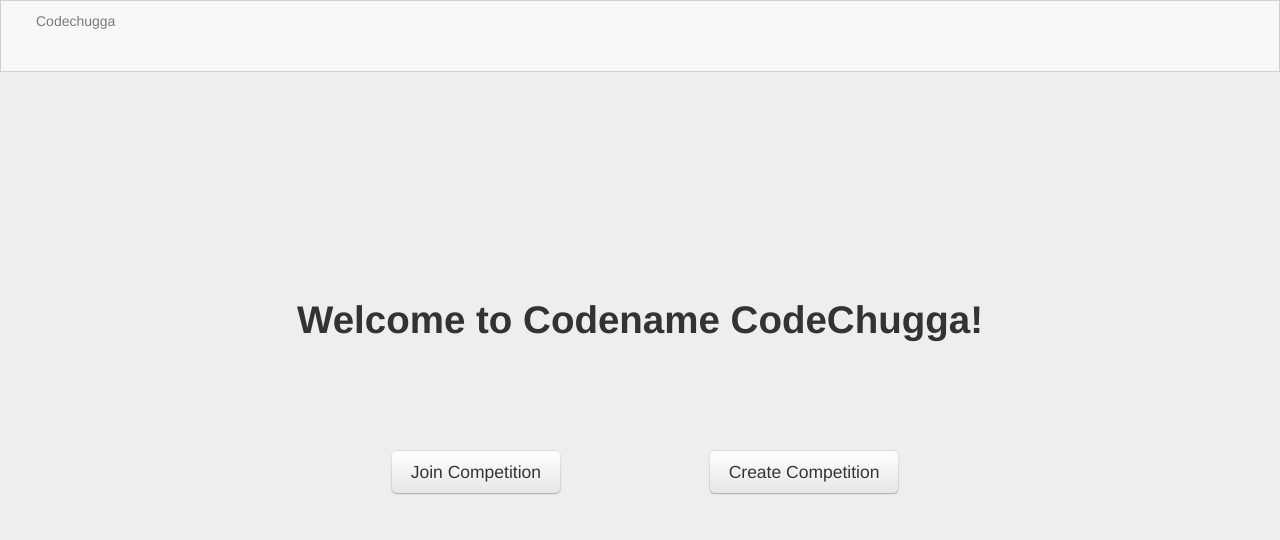
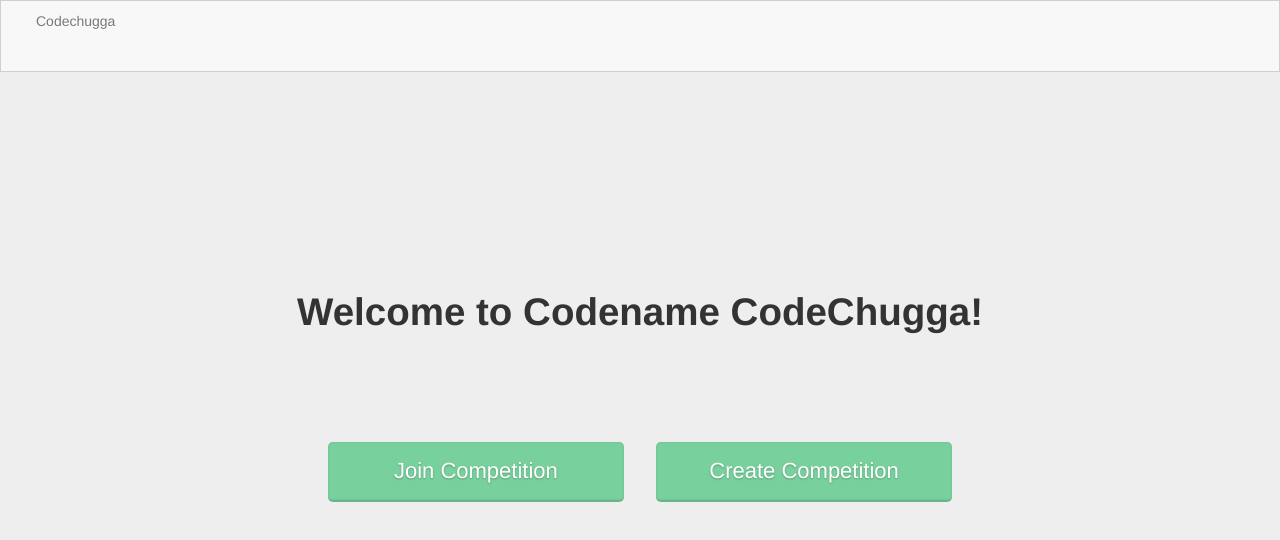
Before and after one commit to mok4ry/CodenameCodechugga, a plain HTML site: page frontend/index.html in a window 1280 px wide. Drawn offline with Linux system fonts and the light colour scheme.

Commit message:
pushing my buttons

```diff
--- a/frontend/css/styles.css
+++ b/frontend/css/styles.css
@@ -24,6 +24,12 @@
 
 /* Vertically aligned component in a fluid container */
 .row-fluid.valign {
+    height: 100%;
+    display:table-cell;
+    vertical-align: middle;
+}
+
+.valign {
     height: 100%;
     display:table-cell;
     vertical-align: middle;
@@ -133,3 +139,36 @@ body {
     margin: 0px;
     color: #575757;
 }
+
+/* #Green Sea Flat Button
+==================================================*/
+.green-sea-flat-button {
+  position: relative;
+  vertical-align: top;
+  width: 100%;
+  height: 60px;
+  padding: 0;
+  font-size: 22px;
+  color: white;
+  text-align: center;
+  text-shadow: 0 1px 2px rgba(0, 0, 0, 0.25);
+  background: #78d09d;
+  border: 0;
+  border-bottom: 2px solid #6ab289;
+  cursor: pointer;
+  -webkit-box-shadow: inset 0 0px 2px #6ab289;
+  box-shadow: inset 0 0px 2px #6ab289;
+  border-radius: 5px;
+
+}
+.green-sea-flat-button:active {
+    top: 1px;
+    outline: none;
+    -webkit-box-shadow: none;
+    box-shadow: none;
+    border: 0;
+}
+
+.green-sea-flat-button:focus {
+    outline:0;
+}
--- a/frontend/scripts/app.js
+++ b/frontend/scripts/app.js
@@ -4,7 +4,8 @@ var questionApp = angular.module('codechugga', ['ngRoute', 'codeChuggaController
 questionApp.config(['$routeProvider', function($routeProvider) {
     $routeProvider
         .when('/', {
-            templateUrl : './templates/home.htm'
+            templateUrl : './templates/home.htm',
+            controller  : 'HomeCtrl'
         })
 
         .when('/join', {
--- a/frontend/scripts/controllers.js
+++ b/frontend/scripts/controllers.js
@@ -1,4 +1,14 @@
 var codeChuggaController = angular.module('codeChuggaController', []);
+
+codeChuggaController.controller('HomeCtrl', ['$scope', '$http', '$location', function ($scope, $http, $location) {
+    $scope.join = function() {
+        $location.url('/join');
+    }
+
+    $scope.create = function() {
+        $location.url('/create');
+    }
+}]);
 
 codeChuggaController.controller('JoinCtrl', ['$scope', '$http', '$location', function ($scope, $http, $location) {
     $scope.submit = function() {
--- a/frontend/templates/home.htm
+++ b/frontend/templates/home.htm
@@ -8,10 +8,14 @@
         <div class="row-fluid">
             <div class="span3"></div>
             <div class="span3">
-                <a class="btn btn-large" href="#/join">Join Competition</a>
+                <button class="green-sea-flat-button" ng-click="join()">
+                    Join Competition
+                </button>
             </div>
             <div class="span3">
-                <a class="btn btn-large" href="#/create">Create Competition</a>
+                <button class="green-sea-flat-button" ng-click="create()">
+                    Create Competition
+                </button>
             </div>
             <div class="span3"></div>
         </div>
```
Also changed, not shown: frontend/templates/create.htm (+1 -1 lines), frontend/templates/join.htm (+7 -2 lines).
